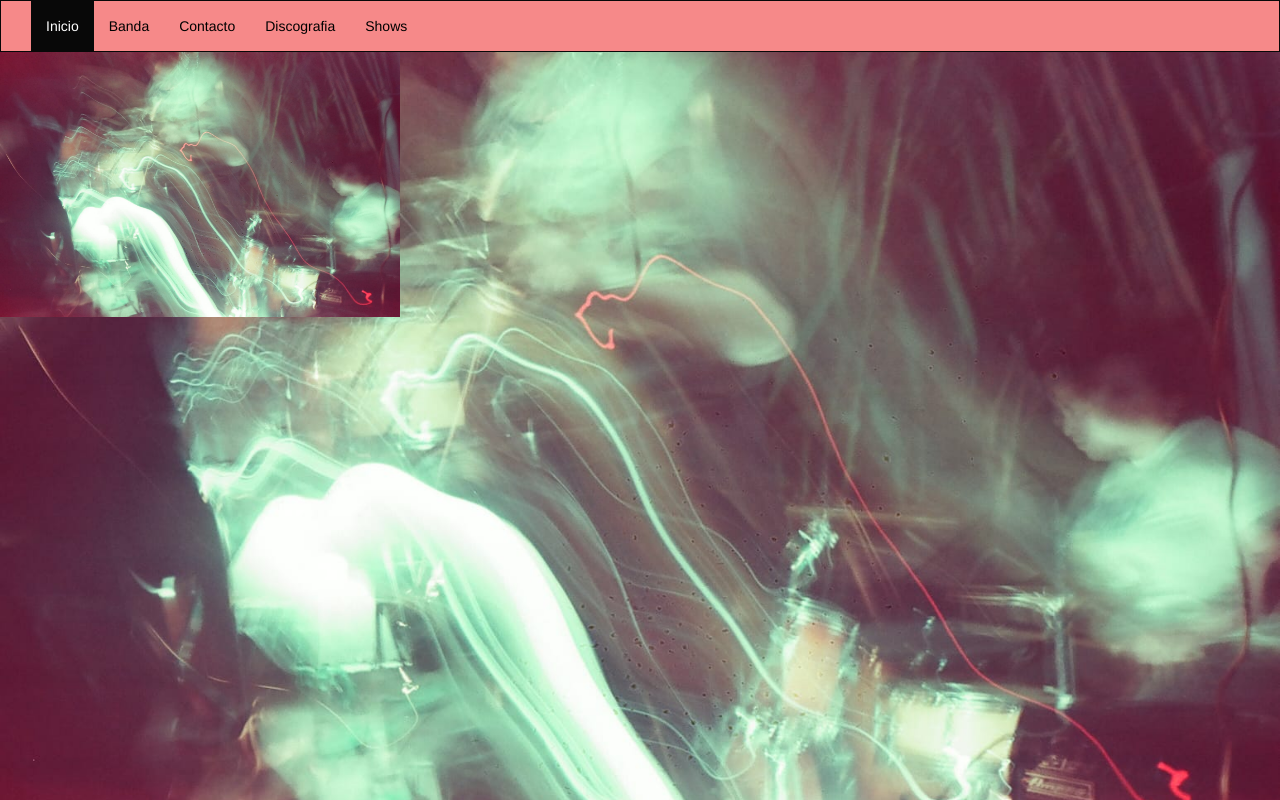
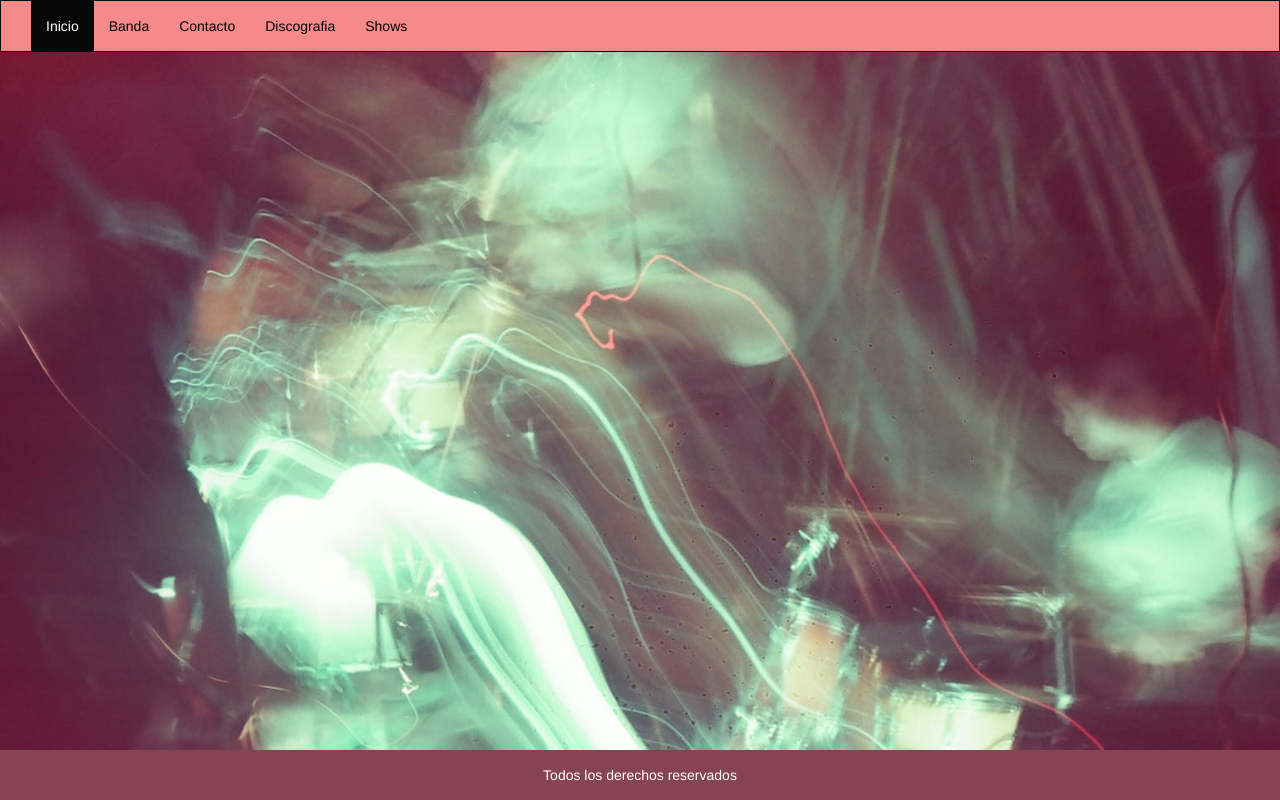
Before and after one commit to dandoEspaldaAlSol/atlanticosur, a plain HTML site: page index.html in a window 1280 px wide. Drawn offline with nearby package versions, Linux system fonts and the light colour scheme.

Commit message:
footer al pie

```diff
--- a/index.html
+++ b/index.html
@@ -35,12 +35,13 @@ img{
   }
 
 footer {
+    position: fixed;
+    width:100%;
     background-color: #874356;
     color: white;
     padding: 15px;
     bottom: 0;
     text-align: center;
-    border-top: 500px;
   }
 
 body{
@@ -90,11 +91,11 @@ body{
   </nav>
 </div>
 
+</div>
+<div class="row">
+<div class="col-sm-12"><footer>Todos los derechos reservados</footer></div>
+</div>
 
-
-<div>
-  <img src="/img/IMG-20211123-WA0044.jpg" alt="">
-</div>
 
   <script src="https://ajax.googleapis.com/ajax/libs/jquery/3.6.0/jquery.min.js"></script>
   <script src="https://maxcdn.bootstrapcdn.com/bootstrap/3.4.1/js/bootstrap.min.js"></script>
```
Also changed, not shown: pages/banda.html (+6 -0 lines), pages/contacto.html (+2 -0 lines), pages/discografia.html (+2 -1 lines).
